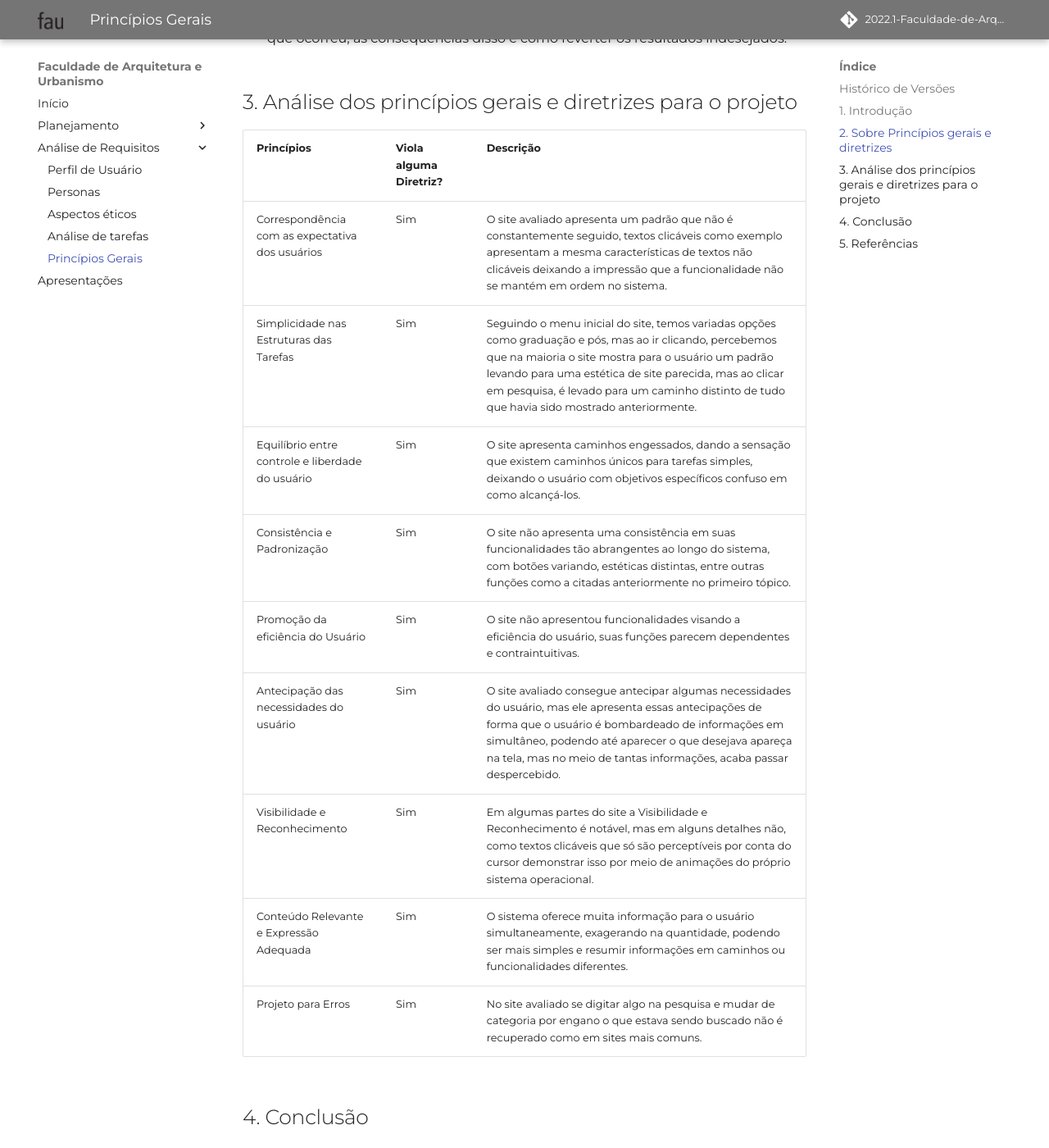
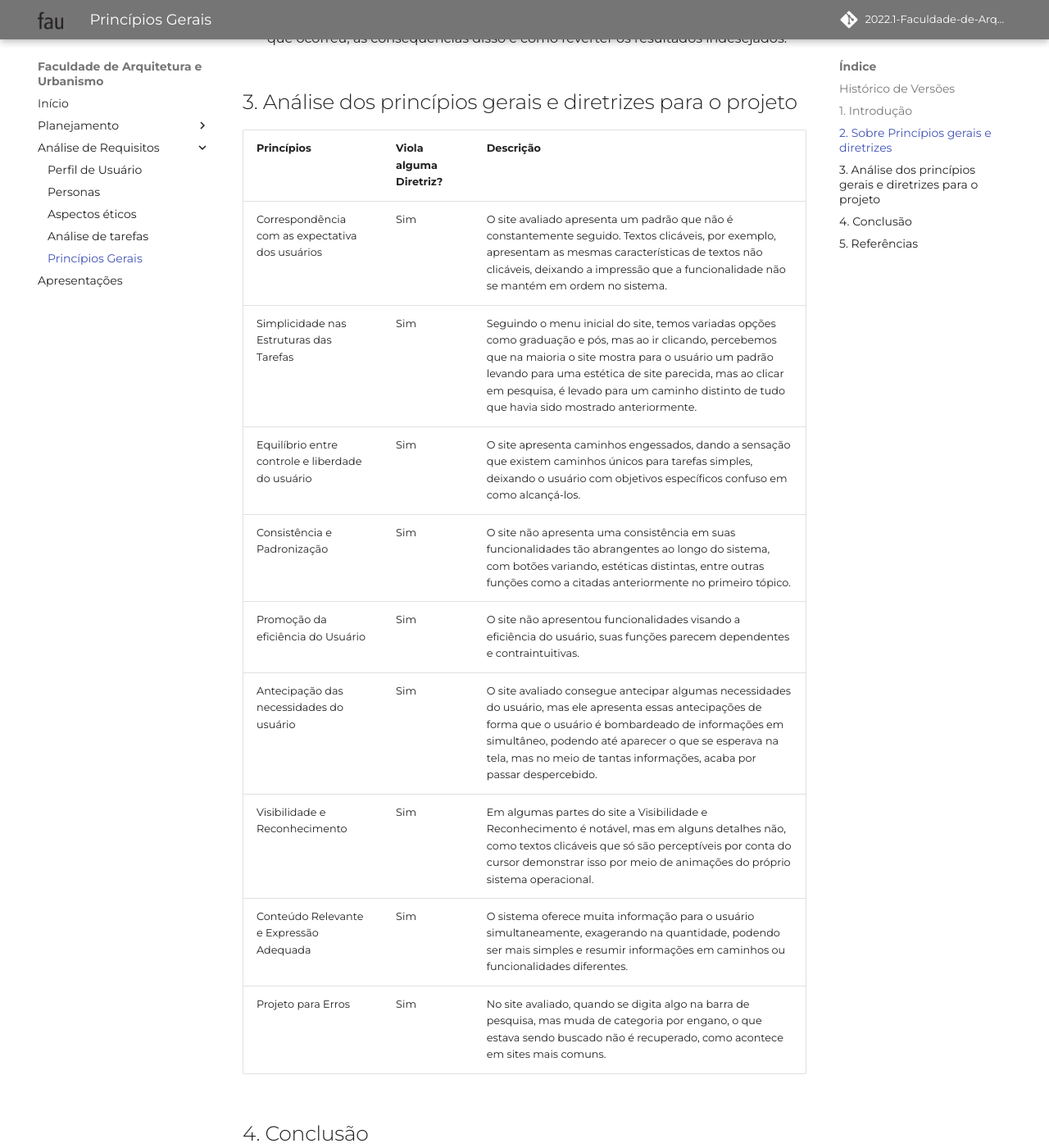
Before and after one commit to Mateusvff/2022.1-Faculdade-de-Arquitetura-e-Urbanismo, an MkDocs documentation site: the page built from docs/analise-de-requisitos/principios-gerais.md, in a window 1280 px wide and 1400 px high, scrolled down 3109 px. Shown: the whole window at 82% size. Built offline with MkDocs 1.6.1 and Material for MkDocs 9.7.7, drawn with Linux system fonts in a browser that asks for light colours; some web fonts are replaced; comment, search, counter and statistics services are not loaded.

Commit message:
:repeat:(#28) revisão e correções na tabela do tópico 3

```diff
--- a/docs/analise-de-requisitos/principios-gerais.md
+++ b/docs/analise-de-requisitos/principios-gerais.md
@@ -51,15 +51,15 @@ Diante do exposto anteriormente, Barbosa e Silva (2010, p. 265-278) afirmam que
 
 **Princípios** | **Viola alguma Diretriz?** | **Descrição**
 --- | --- | ---
-Correspondência com as expectativa dos usuários | Sim | O site avaliado apresenta um padrão que não é constantemente seguido, textos clicáveis como exemplo apresentam a mesma características de textos não clicáveis deixando a impressão que a funcionalidade não se mantém em ordem no sistema.
+Correspondência com as expectativa dos usuários | Sim | O site avaliado apresenta um padrão que não é constantemente seguido. Textos clicáveis, por exemplo, apresentam as mesmas características de textos não clicáveis, deixando a impressão que a funcionalidade não se mantém em ordem no sistema.
 Simplicidade nas Estruturas das Tarefas | Sim | Seguindo o menu inicial do site, temos variadas opções como graduação e pós, mas ao ir clicando, percebemos que na maioria o site mostra para o usuário um padrão levando para uma estética de site parecida, mas ao clicar em pesquisa, é levado para um caminho distinto de tudo que havia sido mostrado anteriormente.
 Equilíbrio entre controle e liberdade do usuário | Sim | O site apresenta caminhos engessados, dando a sensação que existem caminhos únicos para tarefas simples, deixando o usuário com objetivos específicos confuso em como alcançá-los.
 Consistência e Padronização | Sim | O site não apresenta uma consistência em suas funcionalidades tão abrangentes ao longo do sistema, com botões variando, estéticas distintas, entre outras funções como a citadas anteriormente no primeiro tópico.
 Promoção da eficiência do Usuário | Sim | O site não apresentou funcionalidades visando a eficiência do usuário, suas funções parecem dependentes e contraintuitivas.
-Antecipação das necessidades do usuário | Sim | O site avaliado consegue antecipar algumas necessidades do usuário, mas ele apresenta essas antecipações de forma que o usuário é bombardeado de informações em simultâneo, podendo até aparecer o que desejava apareça na tela, mas no meio de tantas informações, acaba passar despercebido.
+Antecipação das necessidades do usuário | Sim | O site avaliado consegue antecipar algumas necessidades do usuário, mas ele apresenta essas antecipações de forma que o usuário é bombardeado de informações em simultâneo, podendo até aparecer o que se esperava na tela, mas no meio de tantas informações, acaba por passar despercebido.
 Visibilidade e Reconhecimento | Sim | Em algumas partes do site a Visibilidade e Reconhecimento é notável, mas em alguns detalhes não, como textos clicáveis que só são perceptíveis por conta do cursor demonstrar isso por meio de animações do próprio sistema operacional.
 Conteúdo Relevante e Expressão Adequada | Sim | O sistema oferece muita informação para o usuário simultaneamente, exagerando na quantidade, podendo ser mais simples e resumir informações em caminhos ou funcionalidades diferentes.
-Projeto para Erros | Sim | No site avaliado se digitar algo na pesquisa e mudar de categoria por engano o que estava sendo buscado não é recuperado como em sites mais comuns.
+Projeto para Erros | Sim | No site avaliado, quando se digita algo na barra de pesquisa, mas muda de categoria por engano, o que estava sendo buscado não é recuperado, como acontece em sites mais comuns.
 
 ## 4. Conclusão
 
```
